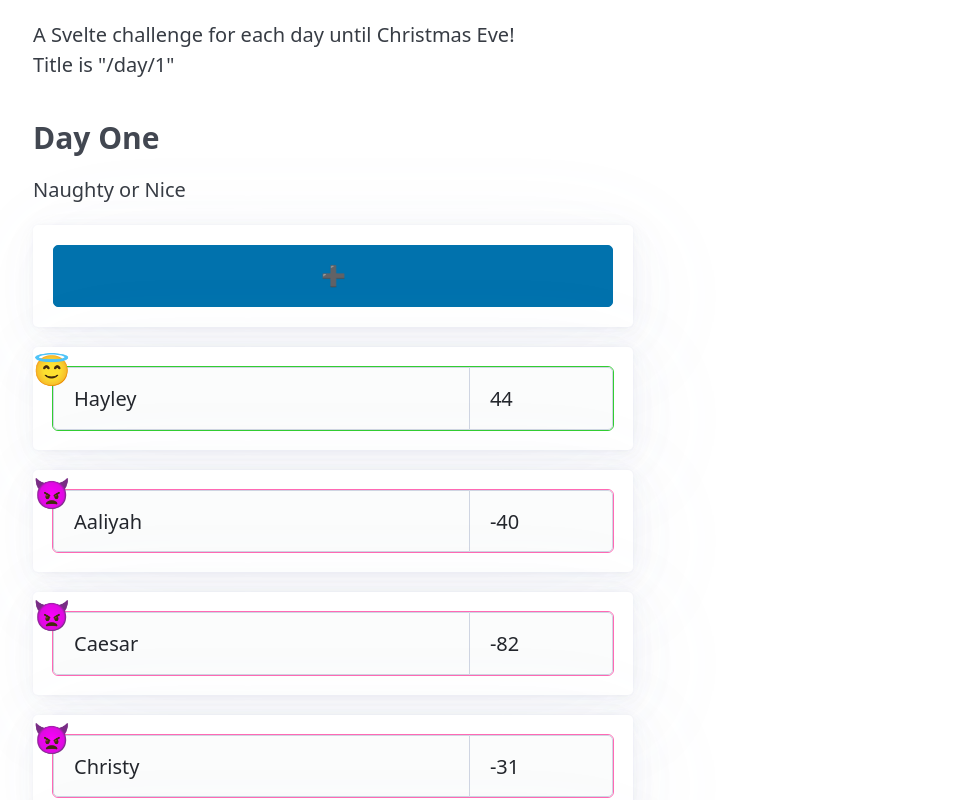
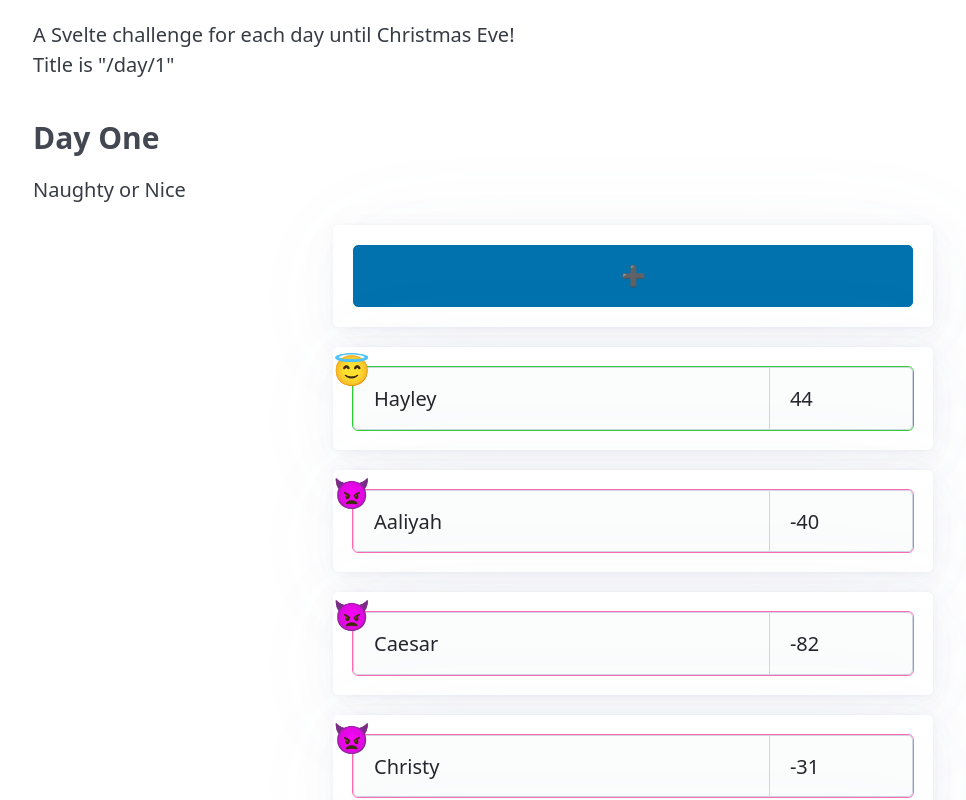
Before and after one commit to PlastikMaykr/advent-of-svelte-2023, a SvelteKit app: page /day/1 in a window 1280 px wide. Shown: the top 800 px of the page, without its empty margins (7-973 px from the left). Built offline with nearby package versions, Linux system fonts and the light colour scheme.

Commit message:
fix side menu positioning

```diff
--- a/src/app.html
+++ b/src/app.html
@@ -9,22 +9,15 @@
 			body {
 				min-height: 100vh;
 				min-height: 100dvh;
-				position: relative;
-				display: grid;
-				grid-template-rows: auto 1fr auto;
 			}
 			footer {
 				text-align: center;
 			}
 		</style>
 	</head>
-	<body data-sveltekit-preload-data="hover" style="min-height: 100dvh;">
-		<!-- <div style="display: contents"> -->
+	<body data-sveltekit-preload-data="hover">
+		<div style="display: contents; position: relative;">
 			%sveltekit.body%
-		<!-- </div> -->
-
-		<footer class="container">
-			foot-ish
-		</footer>
+		</div>
 	</body>
 </html>
--- a/src/routes/+layout.svelte
+++ b/src/routes/+layout.svelte
@@ -27,6 +27,26 @@
     }
 </script>
 
+<div id="layout">
+
+    <header class="container">
+        A Svelte challenge for each day until Christmas Eve!
+        <br />
+        Title is "{page.url.pathname}"
+    </header>
+
+    <main class="container">
+        {@render children()}
+    </main>
+
+    <footer class="container">
+        foot-ish
+    </footer>
+
+</div>
+
+<div id="viewport">
+
     {#if open}
         <aside transition:fly={{ x: "-400px" }}>
             <ul>
@@ -54,24 +74,39 @@
         class:open onclick={() => (open = !open)}
     ></button>
 
-<header class="container">
-    A Svelte challenge for each day until Christmas Eve!
-    <br />
-    Title is "{page.url.pathname}"
-</header>
-
-<main class="container">
-    {@render children()}
-</main>
+</div>
 
 <style>
+    #layout {
+        min-height: 100vh;
+        min-height: 100dvh;
+        display: grid;
+        grid-template-rows: auto 1fr auto;
+    }
+
+    #layout > header,
+    #layout > main,
+    #layout > footer {
+        padding-block: var(--pico-block-spacing-vertical);
+    }
+
+    #viewport {
+        width: 100vw;
+        width: 100dvw;
+        height: 100vh;
+        height: 100dvh;
+        position: fixed;
+        left: 0;
+        bottom: 0;
+        z-index: 999;
+    }
+
     button {
         position: absolute;
         left: 10px;
         bottom: 15px;
         background-color: var(--pico-primary-inverse);
         mask: var(--pico-icon-chevron) center no-repeat;
-        /* background-position: center center; */
         transform: rotate(-90deg);
         transition: transform 250ms;
     }
@@ -85,6 +120,8 @@
         width: 250px;
         padding: 1em;
         height: 100%;
+        max-height: 100vh;
+        max-height: 100dvh;
         background-color: var(--pico-muted-border-color);
     }
 
--- a/src/routes/day/1/+page.svelte
+++ b/src/routes/day/1/+page.svelte
@@ -41,6 +41,7 @@
 <style>
     div {
         max-width: 600px;
+        margin-inline: auto;
     }
     article {
         position: relative;
```
Lines whose indentation alone changed are shown as unchanged.
